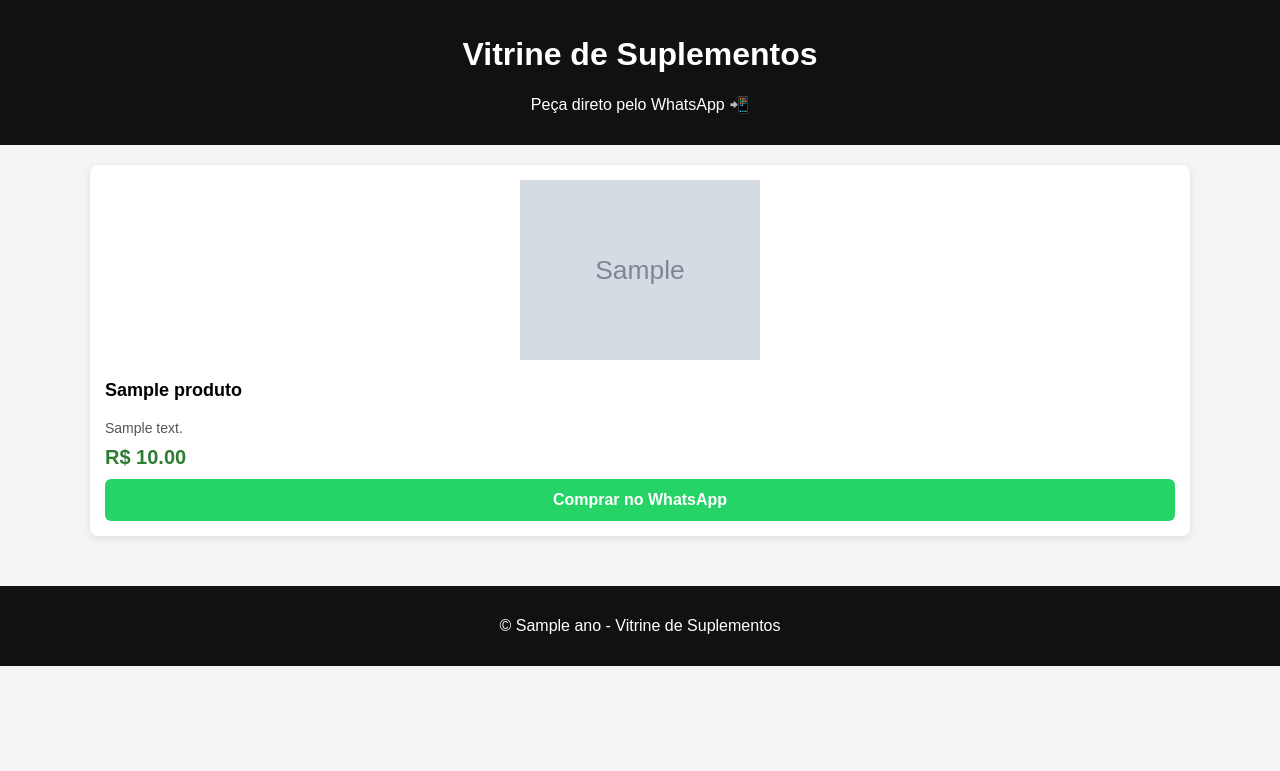
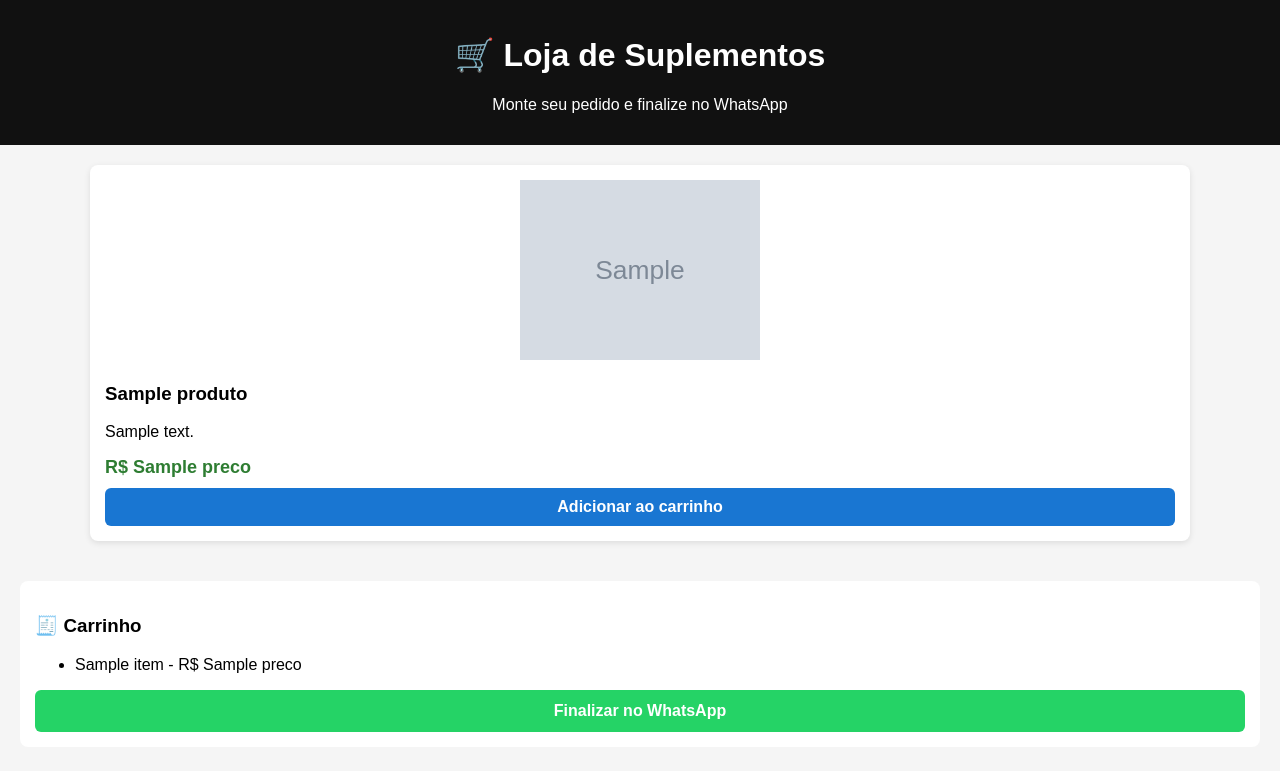
Before and after one commit to sheilalopesbjj/vitrine-suplementos, a Flask app: template templates/index.html in a window 1280 px wide. Shown: the top 771 px of the page. Run offline with Flask 3, Linux system fonts and the light colour scheme; the template is opened without the code that fills it: most values are stand-ins (such as "Sample title", 1, 10 or a date in 2020); grey boxes marked "Sample" are stand-in pictures.

Commit message:
Carrinho com finalização no WhatsApp

```diff
--- a/app.py
+++ b/app.py
@@ -1,8 +1,9 @@
-from flask import Flask, render_template, request, redirect, url_for
+from flask import Flask, render_template, request, redirect, url_for, session
 import json
 import os
 
 app = Flask(__name__)
+app.secret_key = "chave-secreta-carrinho"
 
 ARQ_PRODUTOS = "produtos.json"
 
@@ -14,34 +15,53 @@ def carregar_produtos():
         return json.load(f)
 
 
-def salvar_produtos(produtos):
-    with open(ARQ_PRODUTOS, "w", encoding="utf-8") as f:
-        json.dump(produtos, f, indent=4, ensure_ascii=False)
-
-
 @app.route("/")
 def index():
     produtos = carregar_produtos()
-    return render_template("index.html", produtos=produtos)
+    carrinho = session.get("carrinho", [])
+    return render_template("index.html", produtos=produtos, carrinho=carrinho)
 
 
-@app.route("/admin", methods=["GET", "POST"])
-def admin():
+@app.route("/add/<int:id_produto>")
+def add(id_produto):
     produtos = carregar_produtos()
+    carrinho = session.get("carrinho", [])
 
-    if request.method == "POST":
-        novo = {
-            "nome": request.form["nome"],
-            "preco": request.form["preco"],
-            "imagem": request.form["imagem"],
-            "descricao": request.form["descricao"],
-            "whatsapp": request.form["whatsapp"]
-        }
-        produtos.append(novo)
-        salvar_produtos(produtos)
-        return redirect(url_for("admin"))
+    produto = produtos[id_produto]
+    carrinho.append(produto)
 
-    return render_template("admin.html", produtos=produtos)
+    session["carrinho"] = carrinho
+    return redirect(url_for("index"))
+
+
+@app.route("/finalizar")
+def finalizar():
+    carrinho = session.get("carrinho", [])
+
+    if not carrinho:
+        return redirect(url_for("index"))
+
+    total = sum(float(p["preco"]) for p in carrinho)
+    desconto = 10
+    frete = 15
+
+    total_final = total - desconto + frete
+
+    mensagem = "Olá! Quero finalizar meu pedido:%0A%0A"
+
+    for p in carrinho:
+        mensagem += f"- {p['nome']} (R$ {p['preco']})%0A"
+
+    mensagem += f"%0ATotal: R$ {total:.2f}"
+    mensagem += f"%0ADesconto: R$ {desconto:.2f}"
+    mensagem += f"%0AFrete: R$ {frete:.2f}"
+    mensagem += f"%0ATotal final: R$ {total_final:.2f}"
+
+    session["carrinho"] = []
+
+    whatsapp = "5522981106356"
+
+    return redirect(f"https://wa.me/{whatsapp}?text={mensagem}")
 
 
 if __name__ == "__main__":
--- a/templates/index.html
+++ b/templates/index.html
@@ -8,13 +8,12 @@
     <style>
         body {
             font-family: Arial, sans-serif;
-            background-color: #f5f5f5;
+            background: #f5f5f5;
             margin: 0;
-            padding: 0;
         }
 
         header {
-            background-color: #111;
+            background: #111;
             color: #fff;
             padding: 15px;
             text-align: center;
@@ -25,66 +24,61 @@
             margin: auto;
             padding: 20px;
             display: grid;
-            grid-template-columns: repeat(auto-fit, minmax(250px, 1fr));
+            grid-template-columns: repeat(auto-fit, minmax(240px, 1fr));
             gap: 20px;
         }
 
         .card {
-            background-color: #fff;
+            background: #fff;
+            padding: 15px;
             border-radius: 8px;
-            padding: 15px;
-            box-shadow: 0 2px 8px rgba(0,0,0,0.1);
-            display: flex;
-            flex-direction: column;
-            justify-content: space-between;
+            box-shadow: 0 2px 6px rgba(0,0,0,.1);
         }
 
         .card img {
             width: 100%;
-            max-height: 180px;
+            height: 180px;
             object-fit: contain;
-            margin-bottom: 10px;
-        }
-
-        .card h3 {
-            font-size: 18px;
-            margin: 10px 0 5px;
-        }
-
-        .card p {
-            font-size: 14px;
-            color: #555;
-            margin-bottom: 10px;
         }
 
         .price {
-            font-size: 20px;
+            font-size: 18px;
             font-weight: bold;
+            margin: 10px 0;
             color: #2e7d32;
-            margin-bottom: 10px;
         }
 
-        .btn-whatsapp {
-            background-color: #25d366;
+        .btn {
+            display: block;
+            background: #1976d2;
             color: #fff;
             text-align: center;
-            padding: 12px;
+            padding: 10px;
             border-radius: 6px;
             text-decoration: none;
             font-weight: bold;
-            transition: background 0.3s;
         }
 
-        .btn-whatsapp:hover {
-            background-color: #1ebe5d;
+        .btn:hover {
+            background: #125ea7;
         }
 
-        footer {
+        .carrinho {
+            background: #fff;
+            padding: 15px;
+            margin: 20px;
+            border-radius: 8px;
+        }
+
+        .finalizar {
+            background: #25d366;
+            color: #fff;
+            padding: 12px;
             text-align: center;
-            padding: 15px;
-            background-color: #111;
-            color: #fff;
-            margin-top: 30px;
+            border-radius: 6px;
+            text-decoration: none;
+            font-weight: bold;
+            display: block;
         }
     </style>
 </head>
@@ -92,34 +86,34 @@
 <body>
 
 <header>
-    <h1>Vitrine de Suplementos</h1>
-    <p>Peça direto pelo WhatsApp 📲</p>
+    <h1>🛒 Loja de Suplementos</h1>
+    <p>Monte seu pedido e finalize no WhatsApp</p>
 </header>
 
 <div class="container">
     {% for produto in produtos %}
     <div class="card">
-        <img src="{{ produto.imagem }}" alt="{{ produto.nome }}">
-
+        <img src="{{ produto.imagem }}">
         <h3>{{ produto.nome }}</h3>
-
         <p>{{ produto.descricao }}</p>
-
-        <div class="price">R$ {{ "%.2f"|format(produto.preco) }}</div>
-
-        <a
-           href="https://wa.me/5522981106356?text=Olá,%20tenho%20interesse%20no%20produto:%20{{ produto.nome }}%20por%20R$%20{{ produto.preco }}"
-           target="_blank"
-           class="btn-whatsapp">
-           Comprar no WhatsApp
-        </a>
+        <div class="price">R$ {{ produto.preco }}</div>
+        <a href="/add/{{ loop.index0 }}" class="btn">Adicionar ao carrinho</a>
     </div>
     {% endfor %}
 </div>
 
-<footer>
-    <p>© {{ ano }} - Vitrine de Suplementos</p>
-</footer>
+{% if carrinho %}
+<div class="carrinho">
+    <h3>🧾 Carrinho</h3>
+    <ul>
+        {% for p in carrinho %}
+        <li>{{ p.nome }} - R$ {{ p.preco }}</li>
+        {% endfor %}
+    </ul>
+
+    <a href="/finalizar" class="finalizar">Finalizar no WhatsApp</a>
+</div>
+{% endif %}
 
 </body>
 </html>
```
